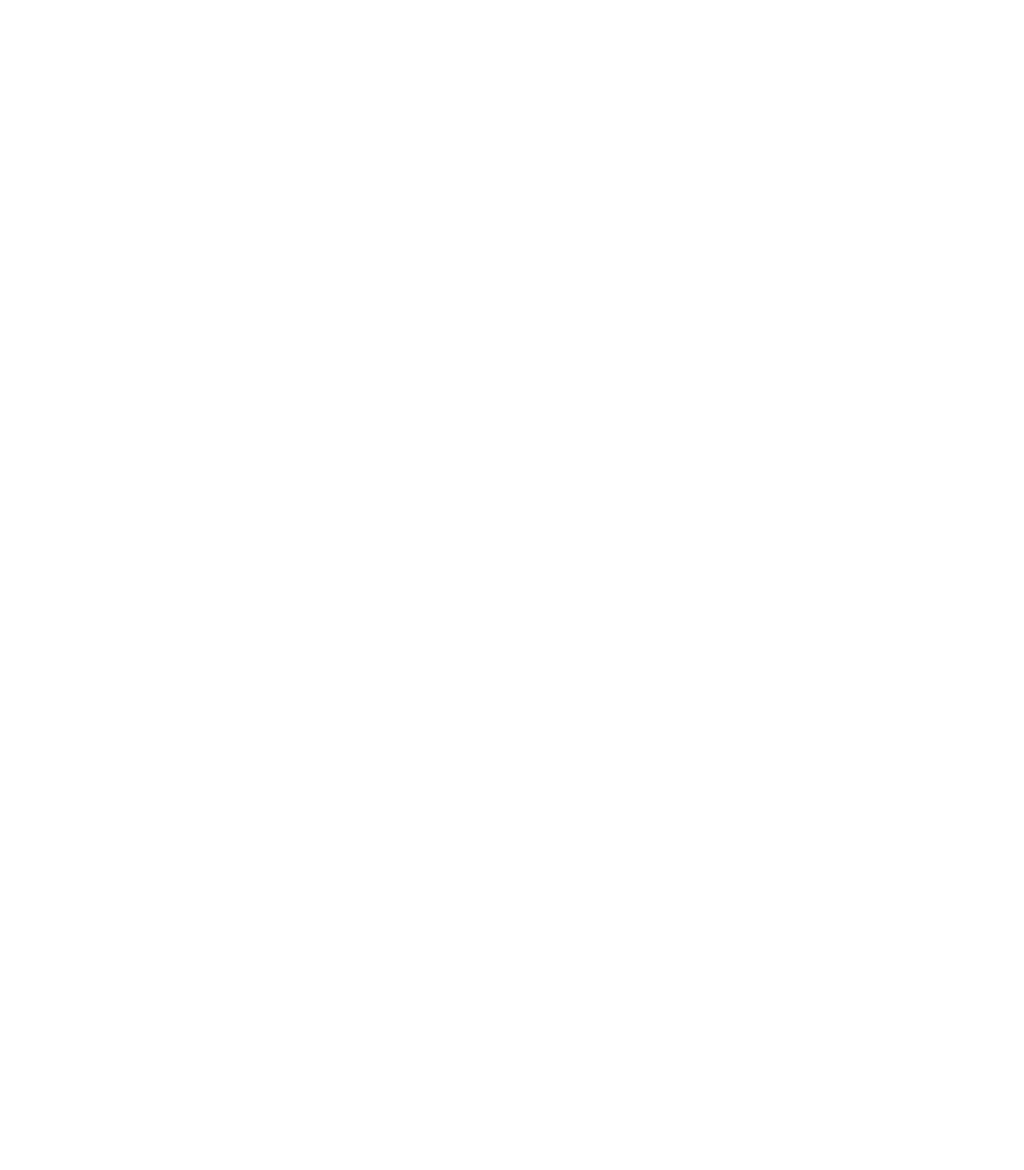
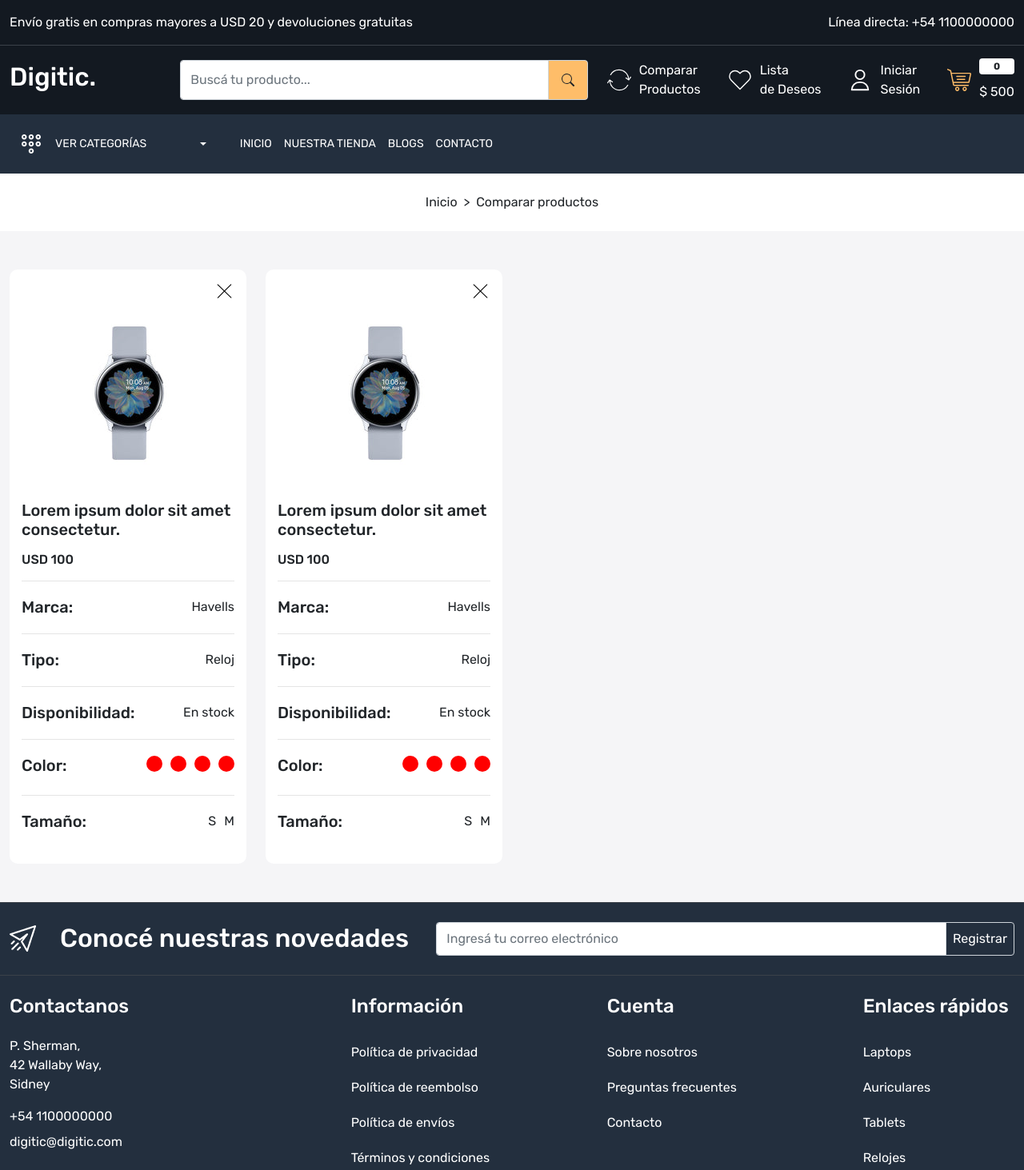
Before and after one commit to francolivelli/digistore, a React (Create React App) app in the folder client/: page /compare-product in a window 1280 px wide. Before the commit this address had no page. Shown: the top 1463 px of the page at 80% size. Before the commit the page ends 800 px from the top, so only its background shows below. Built offline with nearby package versions, Linux system fonts and the light colour scheme.

Commit message:
compare products page

```diff
--- a/client/src/App.css
+++ b/client/src/App.css
@@ -545,8 +545,48 @@
   list-style: none;
 }
 
-.contact-inner-wrapper address, .contact-inner-wrapper a, .contact-inner-wrapper p {
+.contact-inner-wrapper address,
+.contact-inner-wrapper a,
+.contact-inner-wrapper p {
   color: var(--color-777777);
 }
 
 /* Contact Page Ends Here*/
+
+/* Compare Product Page */
+
+.compare-product-card {
+  padding: 20px 15px;
+  background-color: white;
+  border-radius: 10px;
+}
+
+.compare-product-card .cross {
+  top: 15px;
+  right: 15px;
+  width: 25px;
+  padding: 3px;
+  cursor: pointer;
+}
+
+.compare-product-details h5 .title {
+  font-size: 15px;
+  line-height: 22px;
+  font-weight: 500;
+  color: var(--color-1c1c1b);
+}
+
+.compare-product-details h6 .price {
+  font-size: 15px;
+  line-height: 22px;
+  font-weight: 400;
+}
+
+.compare-product-card .product-detail {
+  display: flex;
+  justify-content: space-between;
+  padding: 20px 0px 5px;
+  border-top: 1px solid rgba(0, 0, 0, 0.1);
+}
+
+/* Compare Product Page Ends Here */
--- a/client/src/App.js
+++ b/client/src/App.js
@@ -7,6 +7,7 @@
 import Contact from "./pages/Contact";
 import OurStore from "./pages/OurStore";
 import Blog from "./pages/Blog";
+import CompareProduct from "./pages/CompareProduct";
 
 function App() {
   return (
@@ -19,6 +20,7 @@
             <Route path="contact" element={<Contact />} />
             <Route path="store" element={<OurStore />} />
             <Route path="blogs" element={<Blog />} />
+            <Route path="compare-product" element={<CompareProduct />} />
           </Route>
         </Routes>
       </BrowserRouter>
--- /dev/null
+++ b/client/src/components/Color.js
@@ -0,0 +1,16 @@
+import React from "react";
+
+const Color = () => {
+  return (
+    <>
+      <ul className="colors ps-0 mb-4">
+        <li></li>
+        <li></li>
+        <li></li>
+        <li></li>
+      </ul>
+    </>
+  );
+};
+
+export default Color;
--- a/client/src/components/Header.js
+++ b/client/src/components/Header.js
@@ -50,7 +50,9 @@
             <div className="col-5">
               <div className="header-upper-links d-flex align-items-center justify-content-between">
                 <div>
-                  <Link className="d-flex align-items-center gap-10 text-white">
+                  <Link
+                    to="/compare-product"
+                    className="d-flex align-items-center gap-10 text-white">
                     <img src="/images/compare.svg" alt="compare" />
                     <p className="mb-0">
                       Comparar <br /> Productos
@@ -58,7 +60,9 @@
                   </Link>
                 </div>
                 <div>
-                  <Link className="d-flex align-items-center gap-10 text-white">
+                  <Link
+                    to="/wishlist"
+                    className="d-flex align-items-center gap-10 text-white">
                     <img src="/images/wishlist.svg" alt="wishlist" />
                     <p className="mb-0">
                       Lista <br /> de Deseos
@@ -66,7 +70,9 @@
                   </Link>
                 </div>
                 <div>
-                  <Link className="d-flex align-items-center gap-10 text-white">
+                  <Link
+                    to="/login"
+                    className="d-flex align-items-center gap-10 text-white">
                     <img src="/images/user.svg" alt="login" />
                     <p className="mb-0">
                       Iniciar <br /> Sesión
@@ -74,7 +80,9 @@
                   </Link>
                 </div>
                 <div>
-                  <Link className="d-flex align-items-center gap-10 text-white">
+                  <Link
+                    to="/cart"
+                    className="d-flex align-items-center gap-10 text-white">
                     <img src="/images/cart.svg" alt="cart" />
                     <div className="d-flex flex-column gap-10">
                       <span className="badge bg-white text-dark">0</span>
--- /dev/null
+++ b/client/src/pages/CompareProduct.js
@@ -0,0 +1,107 @@
+import React from "react";
+import BreadCrumb from "../components/BreadCrumb";
+import Meta from "../components/Meta";
+import Color from "../components/Color";
+
+const CompareProduct = () => {
+  return (
+    <>
+      <Meta title={"Comparar productos"} />
+      <BreadCrumb title="Comparar productos" />
+      <div className="compare-product-wrapper py-5 home-wrapper-2">
+        <div className="container-xxl">
+          <div className="row">
+            <div className="col-3">
+              <div className="compare-product-card position-relative">
+                <img
+                  src="images/cross.svg"
+                  alt="cross"
+                  className="position-absolute cross img-fluid"
+                />
+                <div className="product-card-image">
+                  <img src="images/watch.jpg" alt="watch" />
+                </div>
+                <div className="compare-product-details">
+                  <h5 className="title">
+                    Lorem ipsum dolor sit amet consectetur.
+                  </h5>
+                  <h6 className="price mt-3 mb-3">USD 100</h6>
+                  <div>
+                    <div className="product-detail ">
+                      <h5>Marca:</h5>
+                      <p>Havells</p>
+                    </div>
+                    <div className="product-detail ">
+                      <h5>Tipo:</h5>
+                      <p>Reloj</p>
+                    </div>
+                    <div className="product-detail ">
+                      <h5>Disponibilidad:</h5>
+                      <p>En stock</p>
+                    </div>
+                    <div className="product-detail ">
+                      <h5>Color:</h5>
+                      <Color />
+                    </div>
+                    <div className="product-detail ">
+                      <h5>Tamaño:</h5>
+                      <div className="d-flex gap-10">
+                        <p>S</p>
+                        <p>M</p>
+                      </div>
+                    </div>
+                  </div>
+                </div>
+              </div>
+            </div>
+            <div className="col-3">
+              <div className="compare-product-card position-relative">
+                <img
+                  src="images/cross.svg"
+                  alt="cross"
+                  className="position-absolute cross img-fluid"
+                />
+                <div className="product-card-image">
+                  <img src="images/watch.jpg" alt="watch" />
+                </div>
+                <div className="compare-product-details">
+                  <h5 className="title">
+                    Lorem ipsum dolor sit amet consectetur.
+                  </h5>
+                  <h6 className="price mt-3 mb-3">USD 100</h6>
+                  <div>
+                    <div className="product-detail ">
+                      <h5>Marca:</h5>
+                      <p>Havells</p>
+                    </div>
+                    <div className="product-detail ">
+                      <h5>Tipo:</h5>
+                      <p>Reloj</p>
+                    </div>
+                    <div className="product-detail ">
+                      <h5>Disponibilidad:</h5>
+                      <p>En stock</p>
+                    </div>
+                    <div className="product-detail ">
+                      <h5>Color:</h5>
+                      <Color />
+                    </div>
+                    <div className="product-detail ">
+                      <h5>Tamaño:</h5>
+                      <div className="d-flex gap-10">
+                        <p>S</p>
+                        <p>M</p>
+                      </div>
+                    </div>
+                  </div>
+                </div>
+              </div>
+            </div>
+          </div>
+        </div>
+      </div>
+    </>
+  );
+};
+
+export default CompareProduct;
--- a/client/src/pages/OurStore.js
+++ b/client/src/pages/OurStore.js
@@ -3,6 +3,7 @@
 import Meta from "../components/Meta";
 import ReactStars from "react-rating-stars-component";
 import ProductCard from "../components/ProductCard";
+import Color from "../components/Color";
 
 const OurStore = () => {
   const [grid, setGrid] = useState(4);
@@ -103,26 +104,7 @@
                   </div>
                   <h5 className="sub-title">Colores</h5>
                   <div>
-                    <ul className="colors ps-0 mb-4">
-                      <li></li>
-                      <li></li>
-                      <li></li>
-                      <li></li>
-                      <li></li>
-                      <li></li>
-                      <li></li>
-                      <li></li>
-                      <li></li>
-                      <li></li>
-                      <li></li>
-                      <li></li>
-                      <li></li>
-                      <li></li>
-                      <li></li>
-                      <li></li>
-                      <li></li>
-                      <li></li>
-                    </ul>
+                    <Color />
                   </div>
                   <h5 className="sub-title">Tamaño</h5>
                   <div>
@@ -257,25 +239,33 @@
                         onClick={() => setGrid(3)}
                         src="images/gr4.svg"
                         alt="grid"
-                        className={`d-block img-fluid ${grid === 3 ? "selected" : ""}`}
+                        className={`d-block img-fluid ${
+                          grid === 3 ? "selected" : ""
+                        }`}
                       />
                       <img
                         onClick={() => setGrid(4)}
                         src="images/gr3.svg"
                         alt="grid"
-                        className={`d-block img-fluid ${grid === 4 ? "selected" : ""}`}
+                        className={`d-block img-fluid ${
+                          grid === 4 ? "selected" : ""
+                        }`}
                       />
                       <img
                         onClick={() => setGrid(6)}
                         src="images/gr2.svg"
                         alt="grid"
-                        className={`d-block img-fluid ${grid === 6 ? "selected" : ""}`}
+                        className={`d-block img-fluid ${
+                          grid === 6 ? "selected" : ""
+                        }`}
                       />
                       <img
                         onClick={() => setGrid(12)}
                         src="images/gr.svg"
                         alt="grid"
-                        className={`d-block img-fluid ${grid === 12 ? "selected" : ""}`}
+                        className={`d-block img-fluid ${
+                          grid === 12 ? "selected" : ""
+                        }`}
                       />
                     </div>
                   </div>
```
